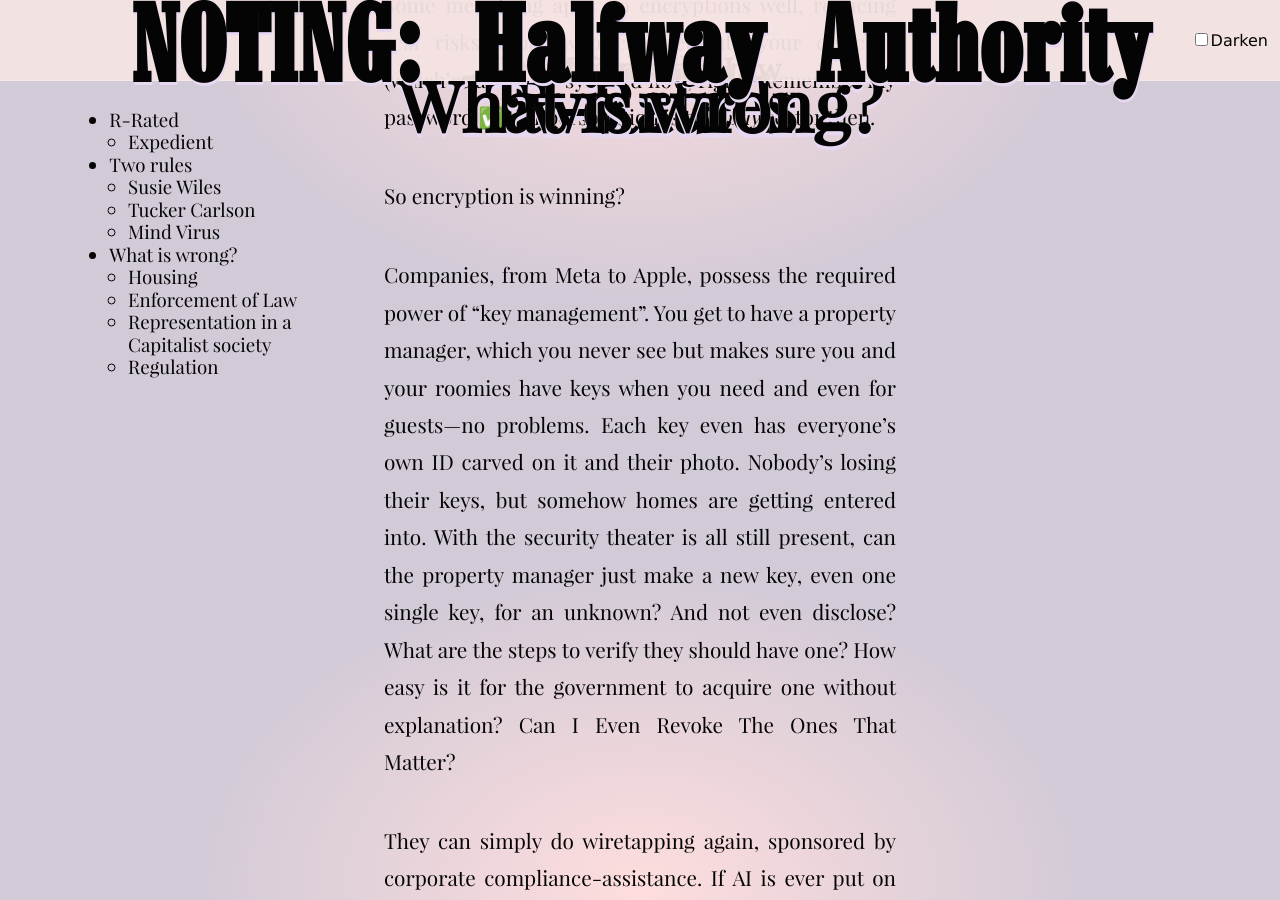
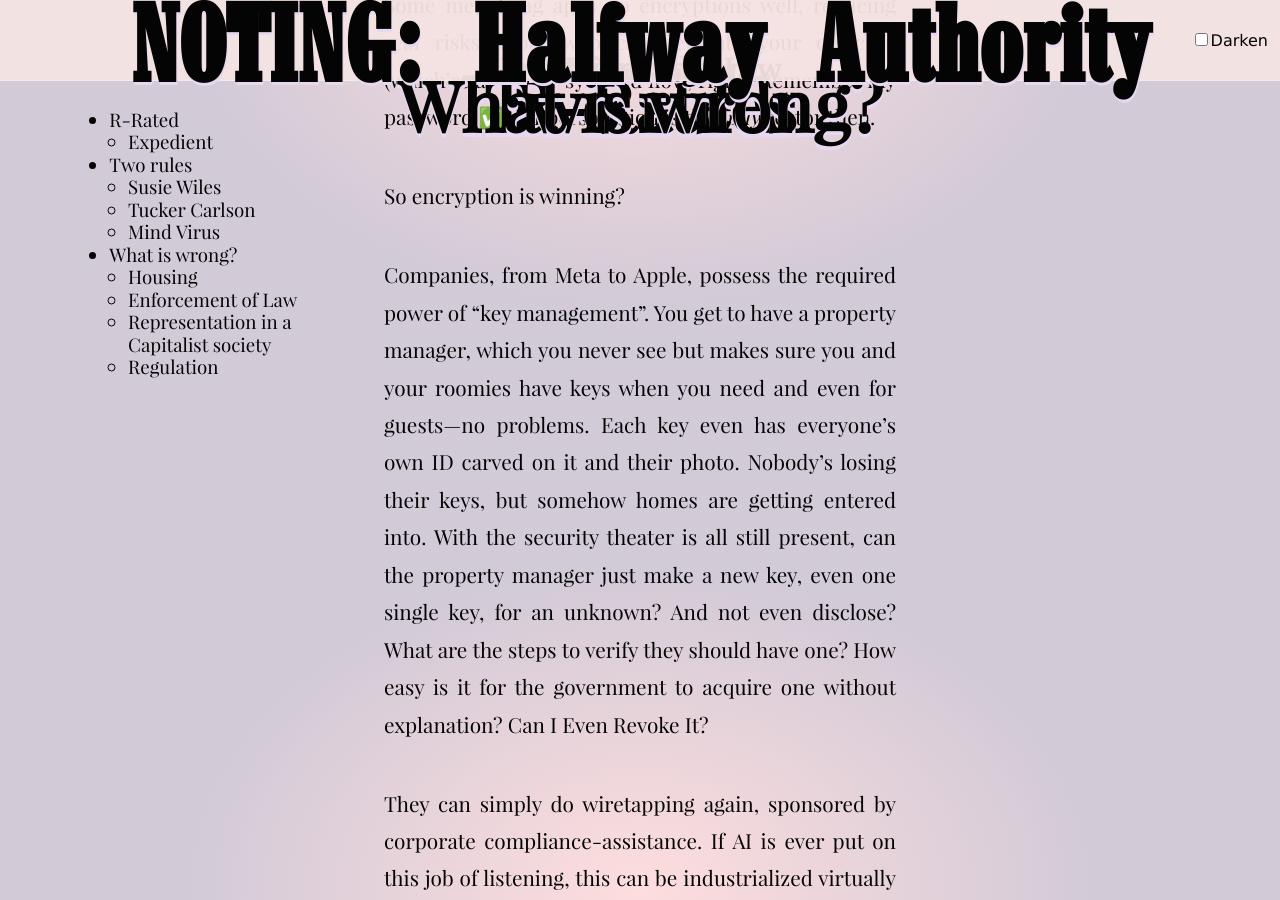
Before and after one commit to tiliv/antibody, a Jekyll site: the page built from docs/journal/autumn-Ryan-Halfway-Authority/index.md, in a window 1280 px wide and 900 px high, scrolled down 35562 px. Built offline with Jekyll 4.4.1, drawn with Linux system fonts in a browser that asks for light colours.

Commit message:
Use the shorter wording I started with

```diff
--- a/docs/journal/autumn-Ryan-Halfway-Authority/index.md
+++ b/docs/journal/autumn-Ryan-Halfway-Authority/index.md
@@ -257,7 +257,7 @@ Some messaging apps do encryptions well, reducing real risks about who can get i
 
 So encryption is winning?
 
-Companies, from Meta to Apple, possess the required power of "key management". You get to have a property manager, which you never see but makes sure you and your roomies have keys when you need and even for guests—no problems. Each key even has everyone's own ID carved on it and their photo. Nobody's losing their keys, but somehow homes are getting entered into. With the security theater is all still present, can the property manager just make a new key, even one single key, for an unknown? And not even disclose? What are the steps to verify they should have one? How easy is it for the government to acquire one without explanation? Can I Even Revoke The Ones That Matter?
+Companies, from Meta to Apple, possess the required power of "key management". You get to have a property manager, which you never see but makes sure you and your roomies have keys when you need and even for guests—no problems. Each key even has everyone's own ID carved on it and their photo. Nobody's losing their keys, but somehow homes are getting entered into. With the security theater is all still present, can the property manager just make a new key, even one single key, for an unknown? And not even disclose? What are the steps to verify they should have one? How easy is it for the government to acquire one without explanation? Can I Even Revoke It?
 
 They can simply do wiretapping again, sponsored by corporate compliance-assistance. If AI is ever put on this job of listening, this can be industrialized virtually overnight. We might need Law about what tier of AI can be used for listening activated only by subject matter. (It would be a fascinating paper to read, please do science on this.)
 
```
